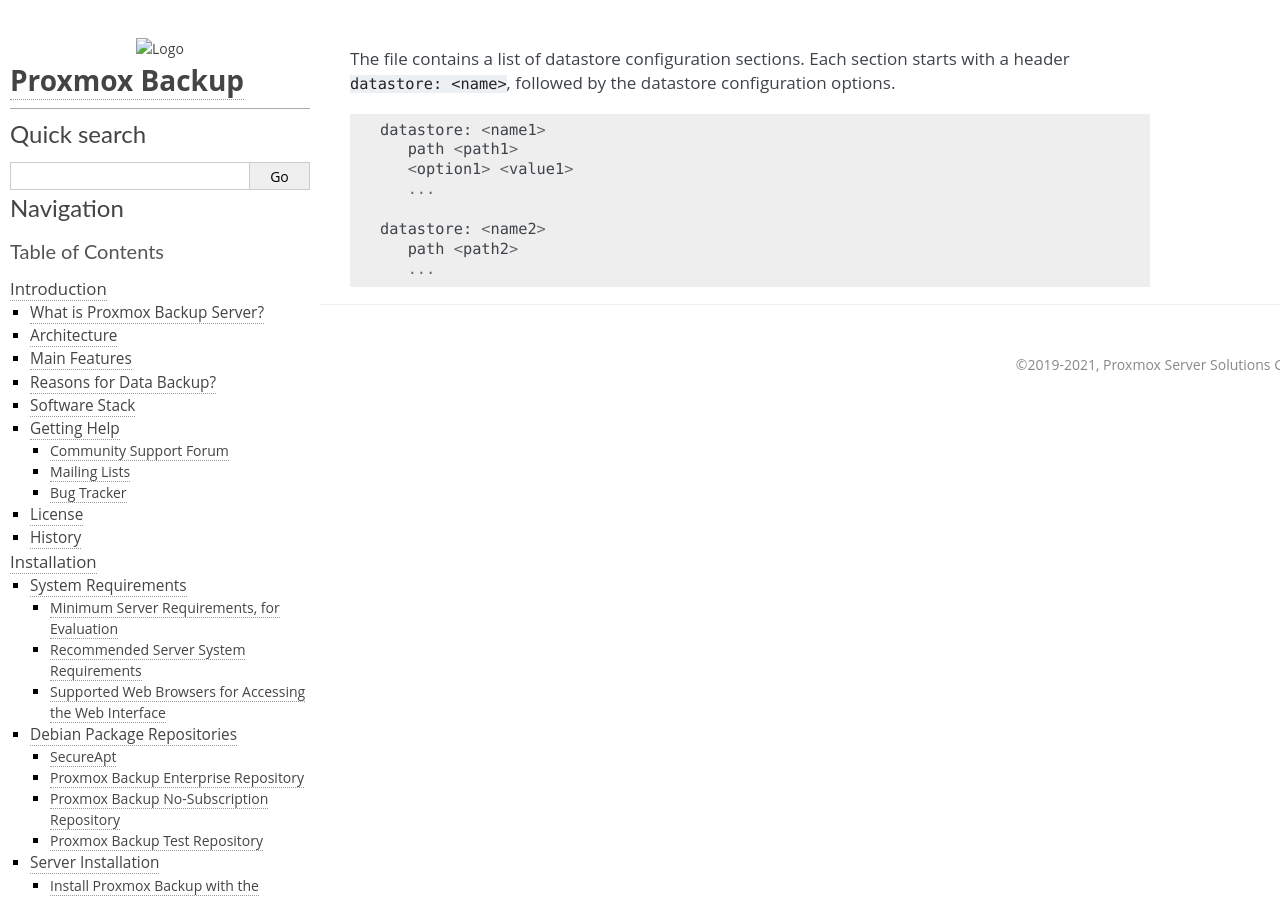
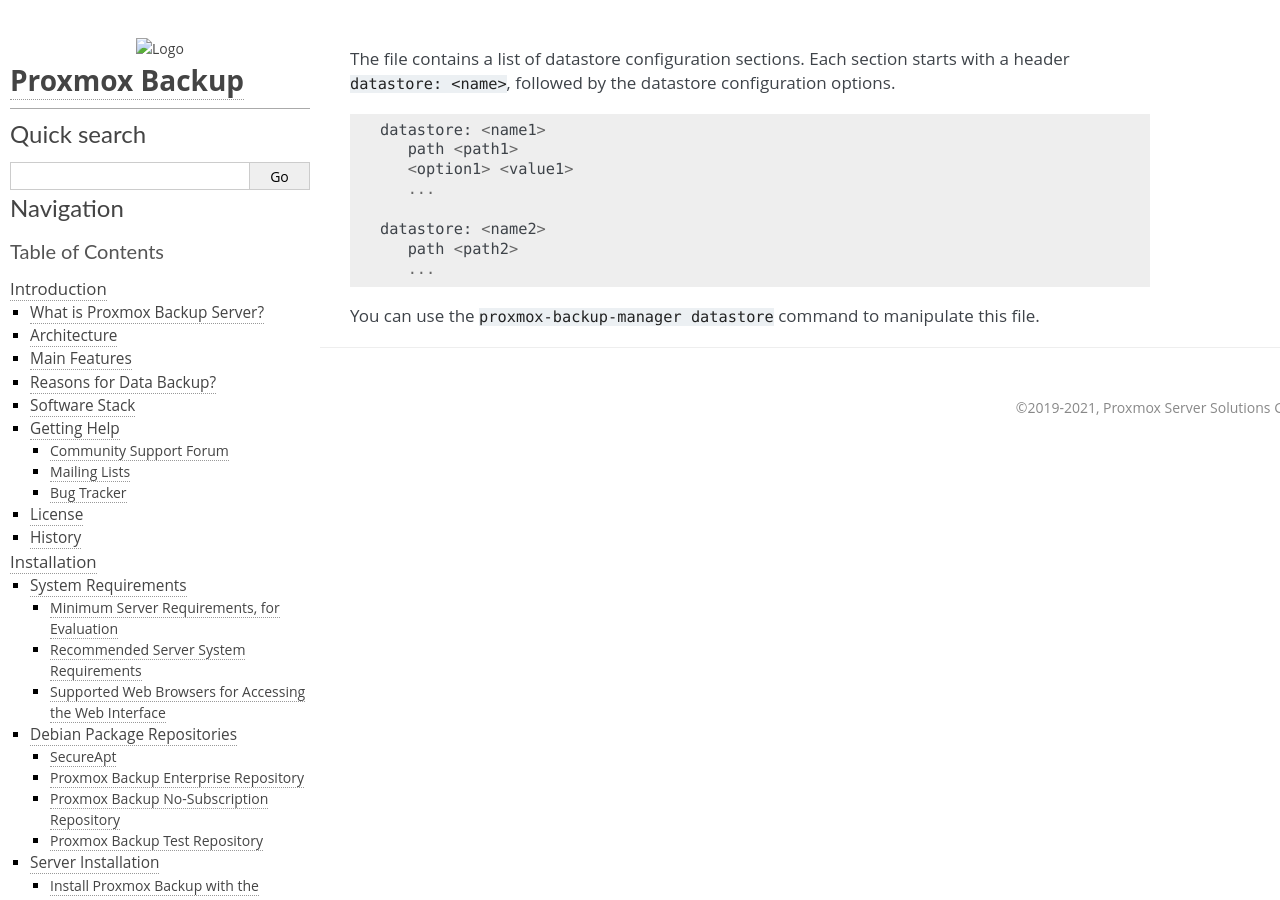
Before and after one commit to proxmox/proxmox-backup, a Sphinx documentation site: the page built from docs/config/datastore/format.rst, in a window 1280 px wide. Built offline with Sphinx 7.4.7, drawn with Linux system fonts in a browser that asks for light colours.

Commit message:
docs: add hint how to edit/modify the datastore.cfg file

```diff
--- a/docs/config/datastore/format.rst
+++ b/docs/config/datastore/format.rst
@@ -12,3 +12,7 @@
   datastore: <name2>
      path <path2>
      ...
+
+
+You can use the ``proxmox-backup-manager datastore`` command to manipulate
+this file.
```
